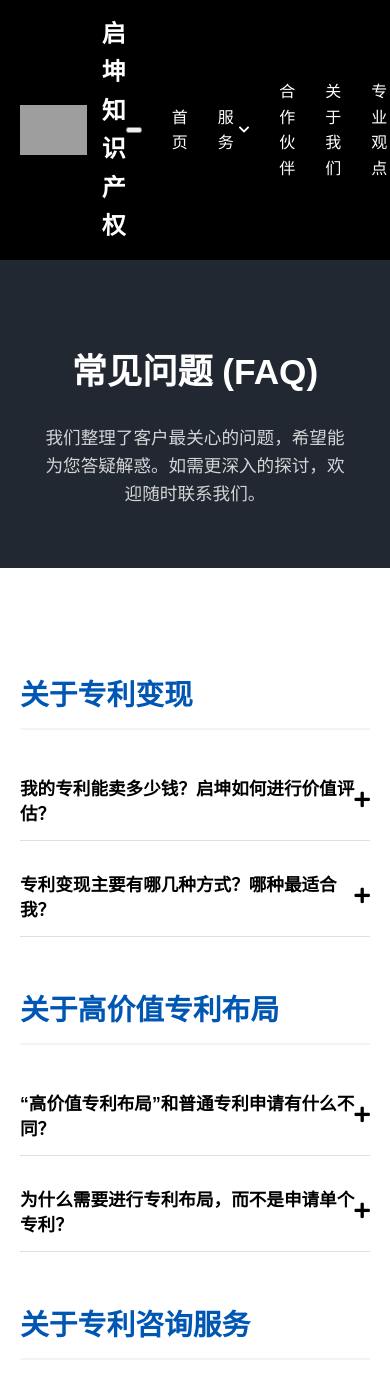
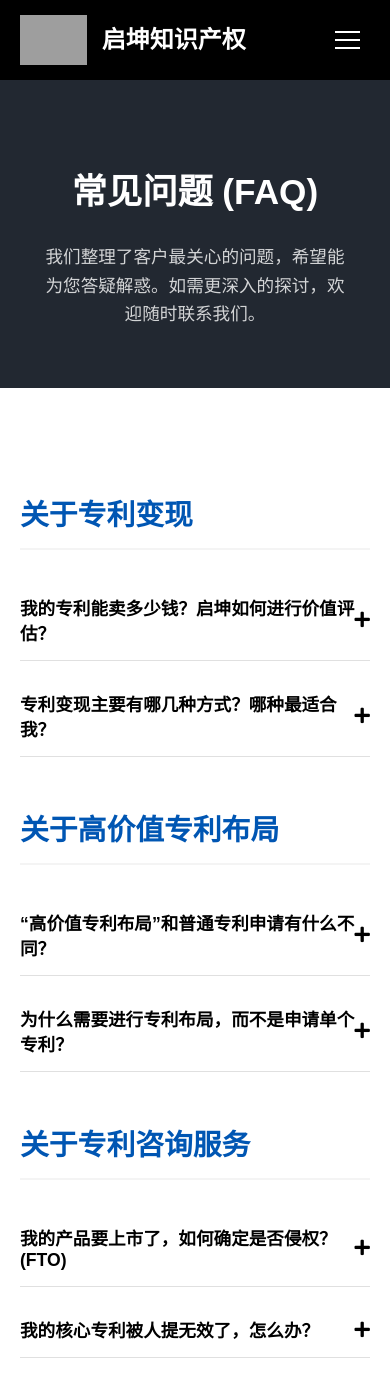
Before and after one commit to inventmain/qikunip, a Jekyll site: the page faq.html, which Jekyll copies as it is, in a window 390 px wide and 1400 px high. Shown: the top 1397 px of the window. Built offline with Jekyll 4.4.1, drawn with Linux system fonts in a browser that asks for light colours; grey boxes are pictures that could not be loaded.

Commit message:
Update faq.html

```diff
--- a/faq.html
+++ b/faq.html
@@ -56,6 +56,80 @@
             .page-header h1 { font-size: 2.2em; }
             .hub-grid { grid-template-columns: 1fr; }
         }
+        /* --- START: 移动端汉堡菜单按钮 --- */
+        .nav-toggle {
+            display: none; /* 默认隐藏 */
+            background: none;
+            border: none;
+            cursor: pointer;
+            padding: 10px;
+        }
+        .nav-toggle .hamburger {
+            display: block;
+            width: 25px;
+            height: 2px;
+            background-color: var(--light-color);
+            position: relative;
+            transition: transform 0.3s ease;
+        }
+        .nav-toggle .hamburger::before,
+        .nav-toggle .hamburger::after {
+            content: '';
+            position: absolute;
+            left: 0;
+            width: 100%;
+            height: 2px;
+            background-color: var(--light-color);
+            transition: top 0.3s ease, bottom 0.3s ease, transform 0.3s ease;
+        }
+        .nav-toggle .hamburger::before { top: -8px; }
+        .nav-toggle .hamburger::after { bottom: -8px; }
+        .nav-open .nav-toggle .hamburger { transform: rotate(45deg); }
+        .nav-open .nav-toggle .hamburger::before { top: 0; transform: rotate(90deg); }
+        .nav-open .nav-toggle .hamburger::after { bottom: 0; transform: rotate(90deg); }
+        /* --- END: 移动端汉堡菜单按钮 --- */
+
+        /* --- START: 响应式适配 --- */
+        @media (max-width: 992px) {
+            .nav-toggle { display: block; z-index: 1001; }
+            .navbar .container { flex-wrap: nowrap; }
+            .nav-links {
+                position: fixed;
+                top: 0;
+                right: 0;
+                height: 100vh;
+                width: 280px;
+                background: var(--header-bg);
+                flex-direction: column;
+                align-items: flex-start;
+                padding: 80px 30px 30px;
+                transform: translateX(100%);
+                transition: transform 0.3s ease-in-out;
+            }
+            .nav-open .nav-links { transform: translateX(0); }
+            .nav-links > li { margin: 15px 0; width: 100%; }
+            .nav-links a.nav-contact-btn { margin: 20px 0 0 0; text-align: center; display: block; }
+            .dropdown-menu { position: static; display: none; background: #111; box-shadow: none; border-radius: 0; padding-left: 15px;}
+            .dropdown:hover .dropdown-menu { display: block; }
+        }
+
+        @media (max-width: 768px) {
+            h2 { font-size: 1.8em; }
+            .hero { padding: 60px 20px; }
+            .hero h1 { font-size: 2.2em; }
+            .hero .subtitle { font-size: 1em; }
+            .problem-section, .services-section, .how-we-work-section, .case-studies, .value-promise-section, .team-section, .final-cta { padding: 60px 0; }
+            .services-section .grid, .case-studies .grid { grid-template-columns: 1fr; gap: 20px; }
+            .workflow-container { flex-direction: column; align-items: center; gap: 30px; }
+            .workflow-step { width: 80%; }
+            .workflow-container::before { left: 50%; transform: translateX(-50%); top: 25px; bottom: 25px; width: 4px; height: auto; right: auto; }
+            .main-partners-grid { grid-template-columns: 1fr; gap: 20px; }
+            .partner-card .header { flex-direction: column; text-align: center; }
+            .partner-card .header img { margin-right: 0; margin-bottom: 15px; }
+            .logo-slider img { height: 45px; margin: 0 20px; }
+        }
+        /* --- END: 响应式适配 --- */
+
     </style>
 </head>
 <body>
```
